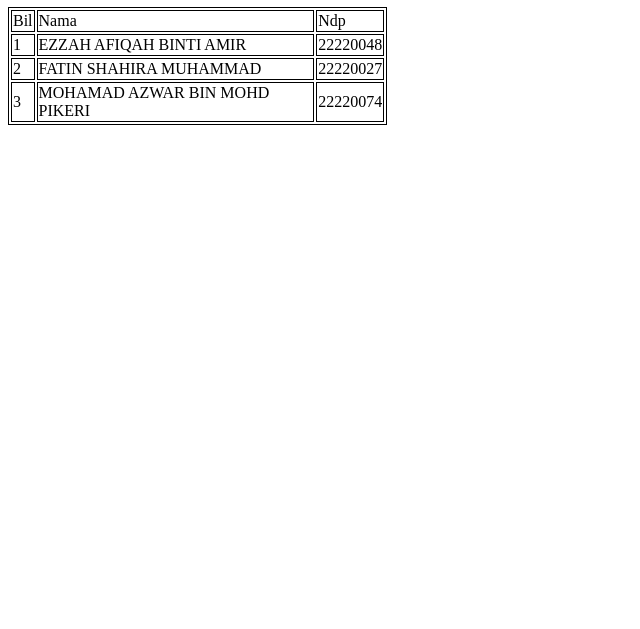
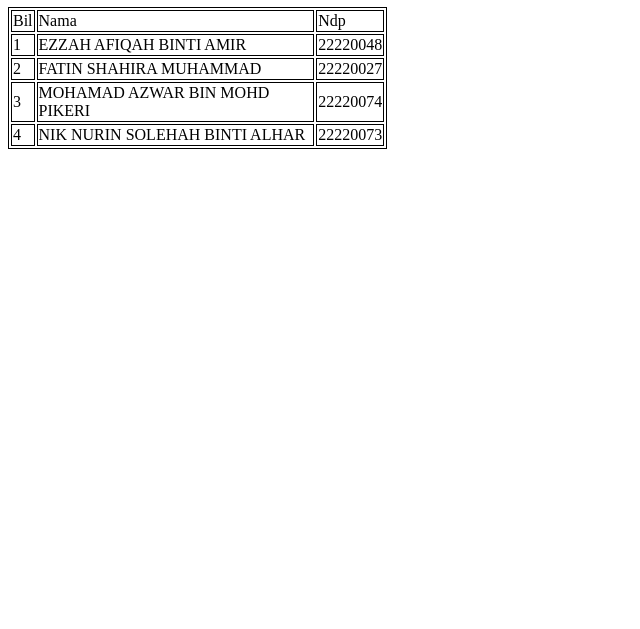
Before and after one commit to saadhil31/amalifinal1.io, a plain HTML site: page index.html in a window 1280 px wide. Shown: the part 171-800 px from the top of the page, without its empty margins (0-640 px from the left). Drawn offline with Linux system fonts and the light colour scheme.

Commit message:
Update index.html
add nama 4

```diff
--- a/index.html
+++ b/index.html
@@ -39,6 +39,11 @@
     <td>MOHAMAD AZWAR BIN MOHD PIKERI</td>
     <td>22220074</td>
   </tr>
+   <tr>
+    <td>4</td>
+    <td>NIK NURIN SOLEHAH BINTI ALHAR</td>
+    <td>22220073</td>
+  </tr>
 </table>
 
 </body>
```
